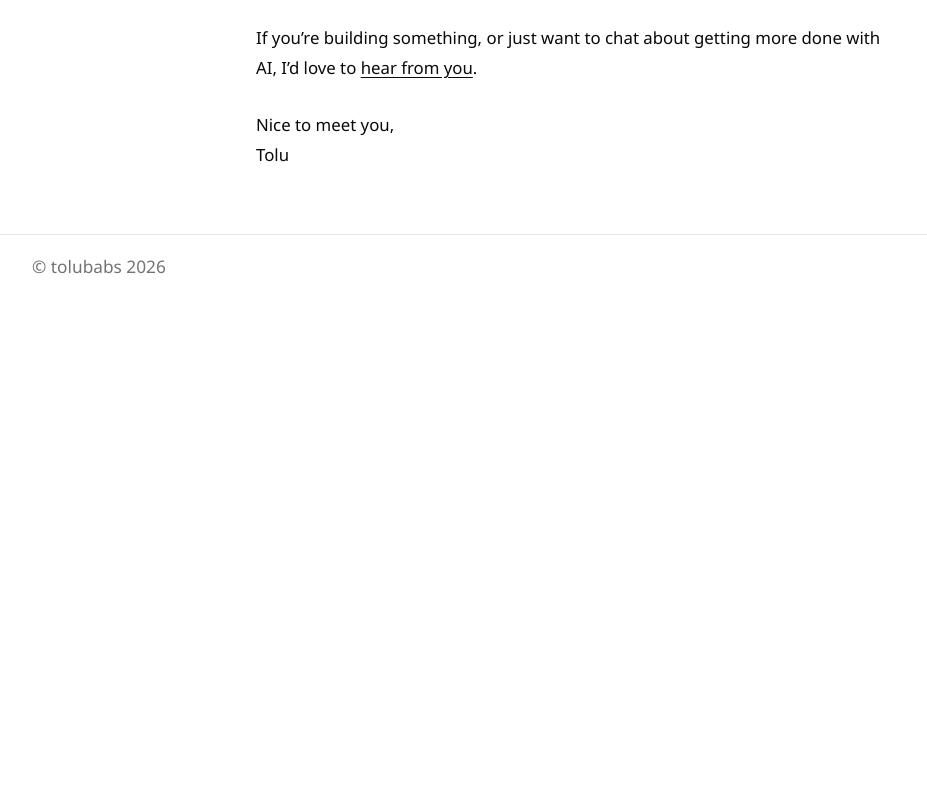
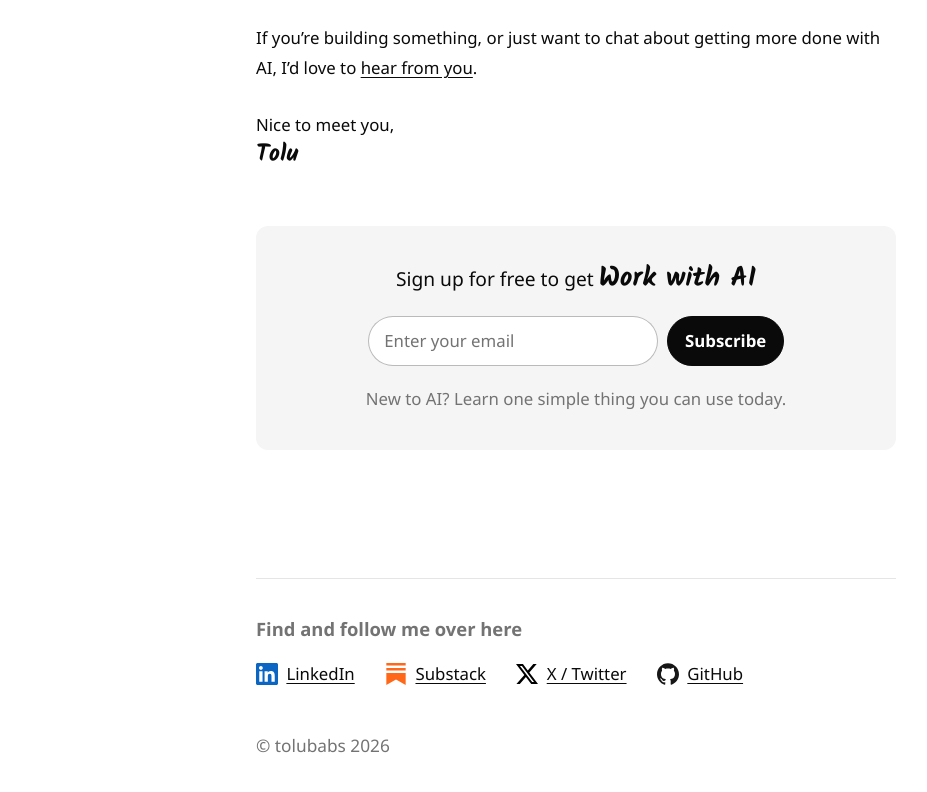
Before and after one commit to thbabs/thbabs.github.io, a plain HTML site: page about/index.html in a window 1280 px wide. Shown: the part 1044-1836 px from the top of the page, without its empty margins (64-991 px from the left). Before the commit the page ends 1353 px from the top, so only its background shows below. Drawn offline with Linux system fonts and the light colour scheme.

Commit message:
content: add subscribe card and social footer to about page

```diff
--- a/about/index.html
+++ b/about/index.html
@@ -78,9 +78,47 @@
       <p>I believe AI should feel simple. The best tools quietly take the busywork off your plate, so you can spend your time on the work that actually matters.</p>
       <p>You’ll probably find me listening to music, enjoying the outdoors, trying new food, or checking out art.</p>
       <p>If you’re building something, or just want to chat about getting more done with AI, I’d love to <a href="mailto:tolubabs@solverdeck.com">hear from you</a>.</p>
-      <p>Nice to meet you,<br>Tolu</p>
+      <p class="signoff">Nice to meet you,<br><span class="signoff-name">Tolu</span></p>
+      <section class="about-subscribe" aria-labelledby="about-subscribe-heading">
+        <h2 id="about-subscribe-heading">Sign up for free to get <span class="subscribe-brand">Work with AI</span></h2>
+        <form class="newsletter-form" action="https://tryworkwithai.substack.com/subscribe" method="get" target="_blank" rel="noopener noreferrer">
+          <label class="sr-only" for="about-newsletter-email">Email</label>
+          <input id="about-newsletter-email" name="email" type="email" required autocomplete="email" inputmode="email" placeholder="Enter your email">
+          <button class="button" type="submit">Subscribe</button>
+        </form>
+        <p>New to AI? Learn one simple thing you can use today.</p>
+      </section>
     </main>
-    <footer class="site-footer">
+    <footer class="site-footer about-footer">
+      <section class="follow" aria-labelledby="follow-heading">
+        <h2 id="follow-heading">Find and follow me over here</h2>
+        <ul class="follow-links">
+          <li>
+            <a rel="me noopener noreferrer" href="https://www.linkedin.com/in/toluwasebabalola" target="_blank">
+              <img src="/assets/icons/linkedin.svg" width="22" height="22" alt="">
+              <span>LinkedIn</span>
+            </a>
+          </li>
+          <li>
+            <a rel="me noopener noreferrer" href="https://tryworkwithai.substack.com/" target="_blank">
+              <img src="/assets/icons/substack.svg" width="22" height="22" alt="">
+              <span>Substack</span>
+            </a>
+          </li>
+          <li>
+            <a rel="me noopener noreferrer" href="https://x.com/iamtolux" target="_blank">
+              <img class="icon-x" src="/assets/icons/x.svg" width="22" height="22" alt="">
+              <span>X / Twitter</span>
+            </a>
+          </li>
+          <li>
+            <a rel="me noopener noreferrer" href="https://github.com/thbabs" target="_blank">
+              <img class="icon-github" src="/assets/icons/github.svg" width="22" height="22" alt="">
+              <span>GitHub</span>
+            </a>
+          </li>
+        </ul>
+      </section>
       <p>© tolubabs 2026</p>
     </footer>
     <script src="/site.js"></script>
--- a/styles.css
+++ b/styles.css
@@ -370,6 +370,49 @@ main.about p:last-child {
   margin-bottom: 0;
 }
 
+.signoff-name {
+  display: inline-block;
+  font-family: var(--script);
+  font-weight: 700;
+  font-size: 1.5rem;
+  line-height: 1.15;
+}
+
+.about-subscribe {
+  margin: 3.5rem 0 0;
+  padding: 2.25rem 2rem;
+  background: var(--soft);
+  border-radius: 0.75rem;
+  text-align: center;
+}
+
+.about-subscribe h2 {
+  margin: 0;
+  font-size: 1.2rem;
+  font-weight: 400;
+  letter-spacing: 0;
+  text-transform: none;
+  color: var(--fg);
+}
+
+.subscribe-brand {
+  font-family: var(--script);
+  font-weight: 700;
+  font-size: 1.7rem;
+  line-height: 1;
+}
+
+.about-subscribe .newsletter-form {
+  max-width: 26rem;
+  margin: 1.2rem auto 0;
+}
+
+main.about .about-subscribe p {
+  max-width: 30rem;
+  margin: 1.1rem auto 0;
+  color: var(--muted);
+}
+
 .about-head {
   display: flex;
   flex-direction: column;
@@ -625,6 +668,49 @@ main.about p:last-child {
   font-size: 1.08rem;
 }
 
+.about-footer {
+  width: min(40rem, calc(100% - 3rem));
+  margin: 4rem auto 0;
+  padding: 2.25rem 0 2rem;
+}
+
+.follow h2 {
+  margin: 0;
+  font-size: 1.15rem;
+  font-weight: 700;
+  letter-spacing: 0;
+  text-transform: none;
+  color: var(--muted);
+}
+
+.follow-links {
+  display: flex;
+  flex-wrap: wrap;
+  gap: 0.9rem 1.9rem;
+  list-style: none;
+  margin: 1.1rem 0 2.6rem;
+  padding: 0;
+}
+
+.follow-links a {
+  display: inline-flex;
+  align-items: center;
+  gap: 0.55rem;
+  color: var(--fg);
+  text-decoration: underline;
+  text-underline-offset: 0.2em;
+}
+
+.follow-links img {
+  width: 1.35rem;
+  height: 1.35rem;
+}
+
+.site-footer.about-footer p {
+  width: auto;
+  margin: 0;
+}
+
 @media (max-width: 52rem) {
   main.home {
     grid-template-columns: 1fr;
```
